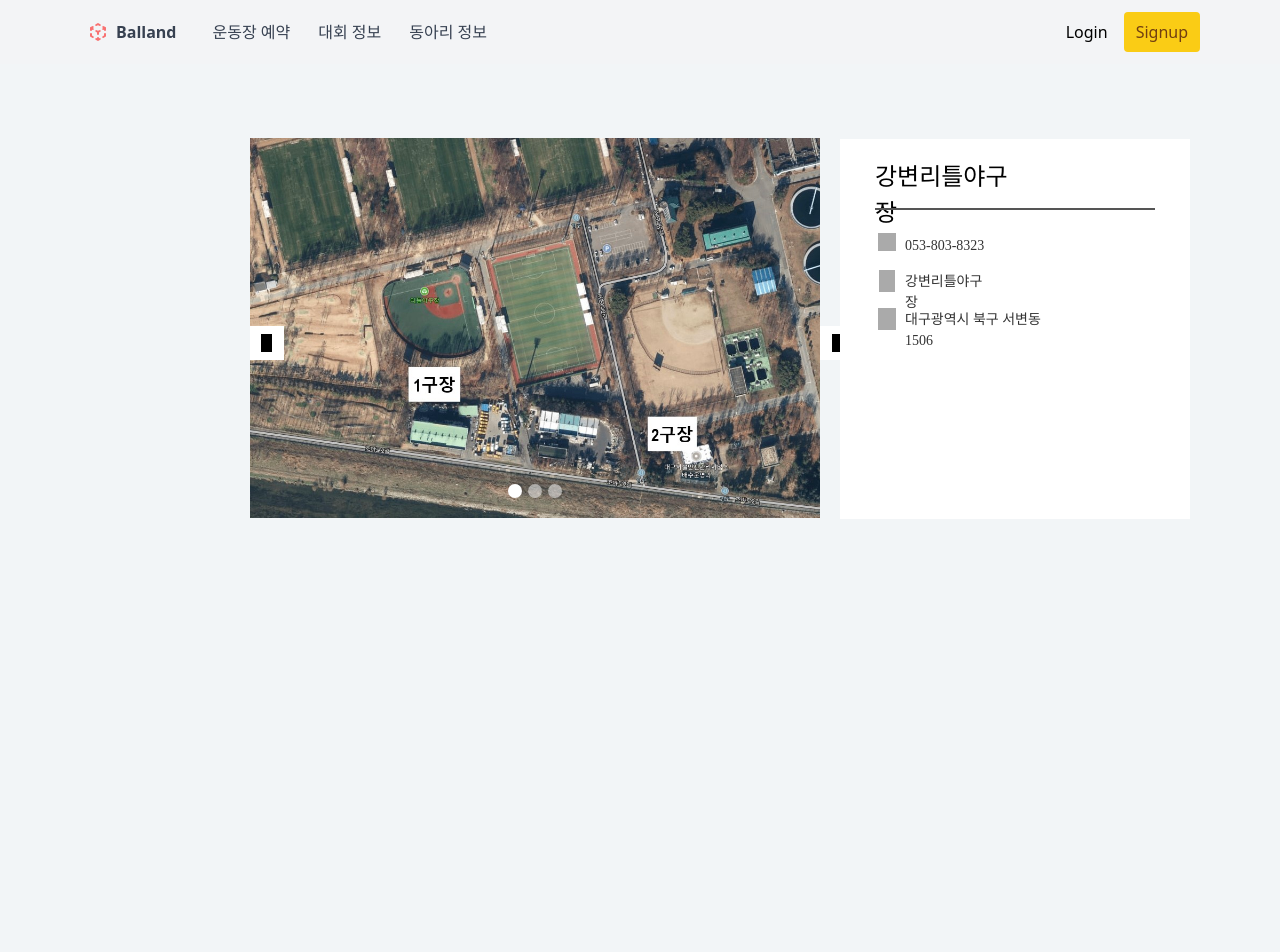
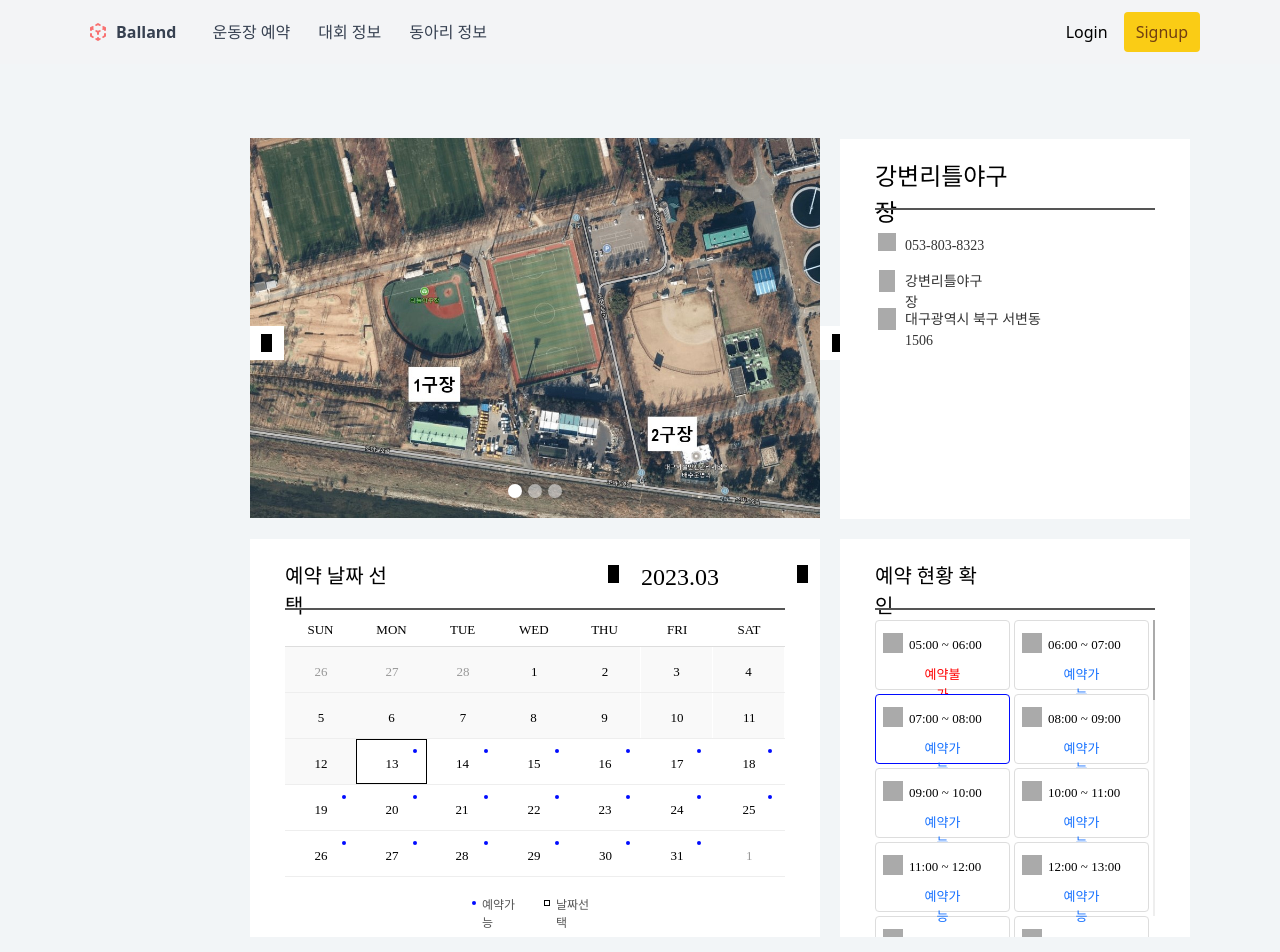
Before and after one commit to Ballandd/Balland_Web, a Next.js app in the folder balland/: page /club in a window 1280 px wide. Shown: the top 952 px of the page. Built offline with nearby package versions, Linux system fonts and the light colour scheme; no server answers.

Commit message:
Design(index.js): 운동장 예약 페이지 수정

```diff
--- a/balland/pages/club/index.js
+++ b/balland/pages/club/index.js
@@ -8,7 +8,6 @@ export default function Club() {
         <title>Tailwind Navbar Tutorial</title>
         <link rel="icon" href="/favicon.ico" />
       </Head>
-
 
       {/* content goes here e1_2*/}
       <div className = {styles.e1_2}>
@@ -60,240 +59,240 @@ export default function Club() {
     </div>
     <div className={styles.e4_1096}></div>
   </div>
-  {/* <div className={styles.e4_1097}>
-    <div className="e4_1098"></div><span  className="e4_1099">예약 날짜 선택</span>
-    <div className=e4_1100>
-      <div className=e4_1101><span  className="e4_1102">SUN</span><span  className="e4_1103">MON</span><span  className="e4_1104">TUE</span><span  className="e4_1105">WED</span><span  className="e4_1106">THU</span><span  className="e4_1107">FRI</span><span  className="e4_1108">SAT</span>
-        <div className="e4_1109"></div>
-        <div className="e4_1110"></div>
+   <div className={styles.e4_1097}>
+    <div className={styles.e4_1098}></div><span  className={styles.e4_1099}>예약 날짜 선택</span>
+    <div className={styles.e4_1100}>
+      <div className={styles.e4_1101}><span  className={styles.e4_1102}>SUN</span><span  className={styles.e4_1103}>MON</span><span  className={styles.e4_1104}>TUE</span><span  className={styles.e4_1105}>WED</span><span  className={styles.e4_1106}>THU</span><span  className={styles.e4_1107}>FRI</span><span  className={styles.e4_1108}>SAT</span>
+        <div className={styles.e4_1109}></div>
+        <div className={styles.e4_1110}></div>
       </div>
-      <div className=e4_1111>
-        <div className="e4_1112"></div>
-        <div className=e4_1113>
-          <div className="e4_1114"></div>
-          <div className="e4_1115"></div>
-          <div className="e4_1116"></div>
-          <div className="e4_1117"></div>
-          <div className="e4_1118"></div>
-          <div className="e4_1119"></div>
-          <div className="e4_1120"></div>
+      <div className={styles.e4_1111}>
+        <div className={styles.e4_1112}></div>
+        <div className={styles.e4_1113}>
+          <div className={styles.e4_1114}></div>
+          <div className={styles.e4_1115}></div>
+          <div className={styles.e4_1116}></div>
+          <div className={styles.e4_1117}></div>
+          <div className={styles.e4_1118}></div>
+          <div className={styles.e4_1119}></div>
+          <div className={styles.e4_1120}></div>
         </div>
-        <div className="e4_1121"></div><span  className="e4_1122">26</span><span  className="e4_1123">27</span><span  className="e4_1124">28</span><span  className="e4_1125">1</span><span  className="e4_1126">2</span><span  className="e4_1127">3</span><span  className="e4_1128">4</span>
+        <div className={styles.e4_1121}></div><span  className={styles.e4_1122}>26</span><span  className={styles.e4_1123}>27</span><span  className={styles.e4_1124}>28</span><span  className={styles.e4_1125}>1</span><span  className={styles.e4_1126}>2</span><span  className={styles.e4_1127}>3</span><span  className={styles.e4_1128}>4</span>
       </div>
-      <div className=e4_1129>
-        <div className="e4_1130"></div>
-        <div className=e4_1131>
-          <div className="e4_1132"></div>
-          <div className="e4_1133"></div>
-          <div className="e4_1134"></div>
-          <div className="e4_1135"></div>
-          <div className="e4_1136"></div>
-          <div className="e4_1137"></div>
-          <div className="e4_1138"></div>
+      <div className={styles.e4_1129}>
+        <div className={styles.e4_1130}></div>
+        <div className={styles.e4_1131}>
+          <div className={styles.e4_1132}></div>
+          <div className={styles.e4_1133}></div>
+          <div className={styles.e4_1134}></div>
+          <div className={styles.e4_1135}></div>
+          <div className={styles.e4_1136}></div>
+          <div className={styles.e4_1137}></div>
+          <div className={styles.e4_1138}></div>
         </div>
-        <div className="e4_1139"></div><span  className="e4_1140">5</span><span  className="e4_1141">6</span><span  className="e4_1142">7</span><span  className="e4_1143">8</span><span  className="e4_1144">9</span><span  className="e4_1145">10</span><span  className="e4_1146">11</span>
+        <div className={styles.e4_1139}></div><span  className={styles.e4_1140}>5</span><span  className={styles.e4_1141}>6</span><span  className={styles.e4_1142}>7</span><span  className={styles.e4_1143}>8</span><span  className={styles.e4_1144}>9</span><span  className={styles.e4_1145}>10</span><span  className={styles.e4_1146}>11</span>
       </div>
-      <div className=e4_1147>
-        <div className="e4_1148"></div>
-        <div className=e4_1149>
-          <div className="e4_1150"></div>
-          <div className="e4_1151"></div>
-          <div className="e4_1152"></div>
-          <div className="e4_1153"></div>
-          <div className="e4_1154"></div>
-          <div className="e4_1155"></div>
-          <div className="e4_1156"></div>
+      <div className={styles.e4_1147}>
+        <div className={styles.e4_1148}></div>
+        <div className={styles.e4_1149}>
+          <div className={styles.e4_1150}></div>
+          <div className={styles.e4_1151}></div>
+          <div className={styles.e4_1152}></div>
+          <div className={styles.e4_1153}></div>
+          <div className={styles.e4_1154}></div>
+          <div className={styles.e4_1155}></div>
+          <div className={styles.e4_1156}></div>
         </div>
-        <div className=e4_1157>
-          <div className="e4_1158"></div>
-          <div className="e4_1159"></div>
-          <div className="e4_1160"></div>
-          <div className="e4_1161"></div>
-          <div className="e4_1162"></div>
-          <div className="e4_1163"></div>
+        <div className={styles.e4_1157}>
+          <div className={styles.e4_1158}></div>
+          <div className={styles.e4_1159}></div>
+          <div className={styles.e4_1160}></div>
+          <div className={styles.e4_1161}></div>
+          <div className={styles.e4_1162}></div>
+          <div className={styles.e4_1163}></div>
         </div>
-        <div className="e4_1164"></div><span  className="e4_1165">12</span><span  className="e4_1166">13</span><span  className="e4_1167">14</span><span  className="e4_1168">15</span><span  className="e4_1169">16</span><span  className="e4_1170">17</span><span  className="e4_1171">18</span>
+        <div className={styles.e4_1164}></div><span  className={styles.e4_1165}>12</span><span  className={styles.e4_1166}>13</span><span  className={styles.e4_1167}>14</span><span  className={styles.e4_1168}>15</span><span  className={styles.e4_1169}>16</span><span  className={styles.e4_1170}>17</span><span  className={styles.e4_1171}>18</span>
       </div>
-      <div className=e4_1172>
-        <div className="e4_1173"></div>
-        <div className=e4_1174>
-          <div className="e4_1175"></div>
-          <div className="e4_1176"></div>
-          <div className="e4_1177"></div>
-          <div className="e4_1178"></div>
-          <div className="e4_1179"></div>
-          <div className="e4_1180"></div>
-          <div className="e4_1181"></div>
+      <div className={styles.e4_1172}>
+        <div className={styles.e4_1173}></div>
+        <div className={styles.e4_1174}>
+          <div className={styles.e4_1175}></div>
+          <div className={styles.e4_1176}></div>
+          <div className={styles.e4_1177}></div>
+          <div className={styles.e4_1178}></div>
+          <div className={styles.e4_1179}></div>
+          <div className={styles.e4_1180}></div>
+          <div className={styles.e4_1181}></div>
         </div>
-        <div className=e4_1182>
-          <div className="e4_1183"></div>
-          <div className="e4_1184"></div>
-          <div className="e4_1185"></div>
-          <div className="e4_1186"></div>
-          <div className="e4_1187"></div>
-          <div className="e4_1188"></div>
-          <div className="e4_1189"></div>
+        <div className={styles.e4_1182}>
+          <div className={styles.e4_1183}></div>
+          <div className={styles.e4_1184}></div>
+          <div className={styles.e4_1185}></div>
+          <div className={styles.e4_1186}></div>
+          <div className={styles.e4_1187}></div>
+          <div className={styles.e4_1188}></div>
+          <div className={styles.e4_1189}></div>
         </div>
-        <div className="e4_1190"></div><span  className="e4_1191">19</span><span  className="e4_1192">20</span><span  className="e4_1193">21</span><span  className="e4_1194">22</span><span  className="e4_1195">23</span><span  className="e4_1196">24</span><span  className="e4_1197">25</span>
+        <div className={styles.e4_1190}></div><span  className={styles.e4_1191}>19</span><span  className={styles.e4_1192}>20</span><span  className={styles.e4_1193}>21</span><span  className={styles.e4_1194}>22</span><span  className={styles.e4_1195}>23</span><span  className={styles.e4_1196}>24</span><span  className={styles.e4_1197}>25</span>
       </div>
-      <div className=e4_1198>
-        <div className="e4_1199"></div>
-        <div className=e4_1200>
-          <div className="e4_1201"></div>
-          <div className="e4_1202"></div>
-          <div className="e4_1203"></div>
-          <div className="e4_1204"></div>
-          <div className="e4_1205"></div>
-          <div className="e4_1206"></div>
-          <div className="e4_1207"></div>
+      <div className={styles.e4_1198}>
+        <div className={styles.e4_1199}></div>
+        <div className={styles.e4_1200}>
+          <div className={styles.e4_1201}></div>
+          <div className={styles.e4_1202}></div>
+          <div className={styles.e4_1203}></div>
+          <div className={styles.e4_1204}></div>
+          <div className={styles.e4_1205}></div>
+          <div className={styles.e4_1206}></div>
+          <div className={styles.e4_1207}></div>
         </div>
-        <div className=e4_1208>
-          <div className="e4_1209"></div>
-          <div className="e4_1210"></div>
-          <div className="e4_1211"></div>
-          <div className="e4_1212"></div>
-          <div className="e4_1213"></div>
-          <div className="e4_1214"></div>
+        <div className={styles.e4_1208}>
+          <div className={styles.e4_1209}></div>
+          <div className={styles.e4_1210}></div>
+          <div className={styles.e4_1211}></div>
+          <div className={styles.e4_1212}></div>
+          <div className={styles.e4_1213}></div>
+          <div className={styles.e4_1214}></div>
         </div>
-        <div className="e4_1215"></div><span  className="e4_1216">26</span><span  className="e4_1217">27</span><span  className="e4_1218">28</span><span  className="e4_1219">29</span><span  className="e4_1220">30</span><span  className="e4_1221">31</span><span  className="e4_1222">1</span>
+        <div className={styles.e4_1215}></div><span  className={styles.e4_1216}>26</span><span  className={styles.e4_1217}>27</span><span  className={styles.e4_1218}>28</span><span  className={styles.e4_1219}>29</span><span  className={styles.e4_1220}>30</span><span  className={styles.e4_1221}>31</span><span  className={styles.e4_1222}>1</span>
       </div>
     </div>
-    <div className=e4_1223><span  className="e4_1224">2023.03</span>
-      <div className=e4_1225>
-        <div className=e4_1226>
-          <div className="e4_1227"></div>
-          <div className="e4_1228"></div>
+    <div className={styles.e4_1223}><span  className={styles.e4_1224}>2023.03</span>
+      <div className={styles.e4_1225}>
+        <div className={styles.e4_1226}>
+          <div className={styles.e4_1227}></div>
+          <div className={styles.e4_1228}></div>
         </div>
       </div>
-      <div className=e4_1229>
-        <div className=e4_1230>
-          <div className="e4_1231"></div>
-          <div className="e4_1232"></div>
+      <div className={styles.e4_1229}>
+        <div className={styles.e4_1230}>
+          <div className={styles.e4_1231}></div>
+          <div className={styles.e4_1232}></div>
         </div>
       </div>
     </div>
-    <div className=e4_1233>
-      <div className=e4_1234>
-        <div className="e4_1235"></div><span  className="e4_1236">예약가능</span>
+    <div className={styles.e4_1233}>
+      <div className={styles.e4_1234}>
+        <div className={styles.e4_1235}></div><span  className={styles.e4_1236}>예약가능</span>
       </div>
-      <div className=e4_1237>
-        <div className="e4_1238"></div><span  className="e4_1239">날짜선택</span>
+      <div className={styles.e4_1237}>
+        <div className={styles.e4_1238}></div><span  className={styles.e4_1239}>날짜선택</span>
       </div>
     </div>
-  </div> */}
-  {/* <div className=e4_1240>
-    <div className="e4_1241"></div>
-    <div className="e4_1242"></div>
-    <div className="e4_1243"></div><span  className="e4_1244">예약 현황 확인</span>
-    <div className="e4_1245"></div>
-    <div className=e4_1246>
-      <div className=e4_1247>
-        <div className=e4_1248>
-          <div className=e4_1249>
-            <div className="e4_1250"></div><span  className="e4_1251">13:00 ~ 14:00</span><span  className="e4_1252">예약가능</span>
-            <div className=e4_1253>
-              <div className=e4_1254>
-                <div className="e4_1255"></div>
-                <div className="e4_1256"></div>
+  </div>
+  { <div className={styles.e4_1240}>
+    <div className={styles.e4_1241}></div>
+    <div className={styles.e4_1242}></div>
+    <div className={styles.e4_1243}></div><span  className={styles.e4_1244}>예약 현황 확인</span>
+    <div className={styles.e4_1245}></div>
+    <div className={styles.e4_1246}>
+      <div className={styles.e4_1247}>
+        <div className={styles.e4_1248}>
+          <div className={styles.e4_1249}>
+            <div className={styles.e4_1250}></div><span  className={styles.e4_1251}>13:00 ~ 14:00</span><span  className={styles.e4_1252}>예약가능</span>
+            <div className={styles.e4_1253}>
+              <div className={styles.e4_1254}>
+                <div className={styles.e4_1255}></div>
+                <div className={styles.e4_1256}></div>
               </div>
             </div>
           </div>
-          <div className=e4_1257>
-            <div className="e4_1258"></div><span  className="e4_1259">15:00 ~ 16:00</span><span  className="e4_1260">예약가능</span>
-            <div className=e4_1261>
-              <div className=e4_1262>
-                <div className="e4_1263"></div>
-                <div className="e4_1264"></div>
+          <div className={styles.e4_1257}>
+            <div className={styles.e4_1258}></div><span  className={styles.e4_1259}>15:00 ~ 16:00</span><span  className={styles.e4_1260}>예약가능</span>
+            <div className={styles.e4_1261}>
+              <div className={styles.e4_1262}>
+                <div className={styles.e4_1263}></div>
+                <div className={styles.e4_1264}></div>
               </div>
             </div>
           </div>
         </div>
       </div>
     </div>
-    <div className=e4_1265>
-      <div className="e4_1266"></div><span  className="e4_1267">05:00 ~ 06:00</span><span  className="e4_1268">예약불가</span>
-      <div className=e4_1269>
-        <div className=e4_1270>
-          <div className="e4_1271"></div>
-          <div className="e4_1272"></div>
+    <div className={styles.e4_1265}>
+      <div className={styles.e4_1266}></div><span  className={styles.e4_1267}>05:00 ~ 06:00</span><span  className={styles.e4_1268}>예약불가</span>
+      <div className={styles.e4_1269}>
+        <div className={styles.e4_1270}>
+          <div className={styles.e4_1271}></div>
+          <div className={styles.e4_1272}></div>
         </div>
       </div>
     </div>
-    <div className=e4_1273>
-      <div className="e4_1274"></div><span  className="e4_1275">06:00 ~ 07:00</span><span  className="e4_1276">예약가능</span>
-      <div className=e4_1277>
-        <div className=e4_1278>
-          <div className="e4_1279"></div>
-          <div className="e4_1280"></div>
+    <div className={styles.e4_1273}>
+      <div className={styles.e4_1274}></div><span  className={styles.e4_1275}>06:00 ~ 07:00</span><span  className={styles.e4_1276}>예약가능</span>
+      <div className={styles.e4_1277}>
+        <div className={styles.e4_1278}>
+          <div className={styles.e4_1279}></div>
+          <div className={styles.e4_1280}></div>
         </div>
       </div>
     </div>
-    <div className=e4_1281>
-      <div className="e4_1282"></div><span  className="e4_1283">07:00 ~ 08:00</span><span  className="e4_1284">예약가능</span>
-      <div className=e4_1285>
-        <div className=e4_1286>
-          <div className="e4_1287"></div>
-          <div className="e4_1288"></div>
+    <div className={styles.e4_1281}>
+      <div className={styles.e4_1282}></div><span  className={styles.e4_1283}>07:00 ~ 08:00</span><span  className={styles.e4_1284}>예약가능</span>
+      <div className={styles.e4_1285}>
+        <div className={styles.e4_1286}>
+          <div className={styles.e4_1287}></div>
+          <div className={styles.e4_1288}></div>
         </div>
       </div>
     </div>
-    <div className=e4_1289>
-      <div className="e4_1290"></div><span  className="e4_1291">08:00 ~ 09:00</span><span  className="e4_1292">예약가능</span>
-      <div className=e4_1293>
-        <div className=e4_1294>
-          <div className="e4_1295"></div>
-          <div className="e4_1296"></div>
+    <div className={styles.e4_1289}>
+      <div className={styles.e4_1290}></div><span  className={styles.e4_1291}>08:00 ~ 09:00</span><span  className={styles.e4_1292}>예약가능</span>
+      <div className={styles.e4_1293}>
+        <div className={styles.e4_1294}>
+          <div className={styles.e4_1295}></div>
+          <div className={styles.e4_1296}></div>
         </div>
       </div>
     </div>
-    <div className=e4_1297>
-      <div className="e4_1298"></div><span  className="e4_1299">09:00 ~ 10:00</span><span  className="e4_1300">예약가능</span>
-      <div className=e4_1301>
-        <div className=e4_1302>
-          <div className="e4_1303"></div>
-          <div className="e4_1304"></div>
+    <div className={styles.e4_1297}>
+      <div className={styles.e4_1298}></div><span  className={styles.e4_1299}>09:00 ~ 10:00</span><span  className={styles.e4_1300}>예약가능</span>
+      <div className={styles.e4_1301}>
+        <div className={styles.e4_1302}>
+          <div className={styles.e4_1303}></div>
+          <div className={styles.e4_1304}></div>
         </div>
       </div>
     </div>
-    <div className=e4_1305>
-      <div className="e4_1306"></div><span  className="e4_1307">10:00 ~ 11:00</span><span  className="e4_1308">예약가능</span>
-      <div className=e4_1309>
-        <div className=e4_1310>
-          <div className="e4_1311"></div>
-          <div className="e4_1312"></div>
+    <div className={styles.e4_1305}>
+      <div className={styles.e4_1306}></div><span  className={styles.e4_1307}>10:00 ~ 11:00</span><span  className={styles.e4_1308}>예약가능</span>
+      <div className={styles.e4_1309}>
+        <div className={styles.e4_1310}>
+          <div className={styles.e4_1311}></div>
+          <div className={styles.e4_1312}></div>
         </div>
       </div>
     </div>
-    <div className=e4_1313>
-      <div className="e4_1314"></div><span  className="e4_1315">11:00 ~ 12:00</span><span  className="e4_1316">예약가능</span>
-      <div className=e4_1317>
-        <div className=e4_1318>
-          <div className="e4_1319"></div>
-          <div className="e4_1320"></div>
+    <div className={styles.e4_1313}>
+      <div className={styles.e4_1314}></div><span  className={styles.e4_1315}>11:00 ~ 12:00</span><span  className={styles.e4_1316}>예약가능</span>
+      <div className={styles.e4_1317}>
+        <div className={styles.e4_1318}>
+          <div className={styles.e4_1319}></div>
+          <div className={styles.e4_1320}></div>
         </div>
       </div>
     </div>
-    <div className=e4_1321>
-      <div className="e4_1322"></div><span  className="e4_1323">12:00 ~ 13:00</span><span  className="e4_1324">예약가능</span>
-      <div className=e4_1325>
-        <div className=e4_1326>
-          <div className="e4_1327"></div>
-          <div className="e4_1328"></div>
+    <div className={styles.e4_1321}>
+      <div className={styles.e4_1322}></div><span  className={styles.e4_1323}>12:00 ~ 13:00</span><span  className={styles.e4_1324}>예약가능</span>
+      <div className={styles.e4_1325}>
+        <div className={styles.e4_1326}>
+          <div className={styles.e4_1327}></div>
+          <div className={styles.e4_1328}></div>
         </div>
       </div>
     </div>
-  </div> */}
-  {/* <div className=e4_1329>
-    <div className="e4_1330"></div>
-    <div className=e4_1331><span  className="e4_1332">예약하기</span>
-      <div className=e4_1333>
-        <div className=e4_1334>
-          <div className="e4_1335"></div>
-          <div className="e4_1336"></div>
+  </div> }
+  { <div className={styles.e4_1329}>
+    <div className={styles.e4_1330}></div>
+    <div className={styles.e4_1331}><span  className={styles.e4_1332}>예약하기</span>
+      <div className={styles.e4_1333}>
+        <div className={styles.e4_1334}>
+          <div className={styles.e4_1335}></div>
+          <div className={styles.e4_1336}></div>
         </div>
       </div>
     </div>
-  </div> */}
+  </div> }
 </div>
     </div>
   );
--- a/balland/styles/Bigground.module.css
+++ b/balland/styles/Bigground.module.css
@@ -1,4 +1,4 @@
-.1_2 {
+.e1_2 {
 	overflow:hidden;
 }
 .e1_2 {
@@ -975,7 +975,7 @@
 	left:71px;
 	top:0px;
 }
-.4_1156 {
+.e4_1156 {
 	border:1px solid rgba(0, 0, 0, 1);
 }
 .e4_1157 {
@@ -1792,7 +1792,7 @@
 	left:0px;
 	top:4px;
 }
-.4_1238 {
+.e4_1238 {
 	border:1px solid rgba(0, 0, 0, 1);
 }
 .e4_1239 {
@@ -1865,7 +1865,7 @@
 	left:0px;
 	top:377px;
 }
-.4_1247 {
+.e4_1247 {
 	overflow:hidden;
 }
 .e4_1247 {
@@ -1902,7 +1902,7 @@
 	border-bottom-left-radius:4px;
 	border-bottom-right-radius:4px;
 }
-.4_1250 {
+.e4_1250 {
 	border:1px solid rgba(221.24999821186066, 221.24999821186066, 221.24999821186066, 1);
 }
 .e4_1251 {
@@ -1977,7 +1977,7 @@
 	border-bottom-left-radius:4px;
 	border-bottom-right-radius:4px;
 }
-.4_1258 {
+.e4_1258 {
 	border:1px solid rgba(221.24999821186066, 221.24999821186066, 221.24999821186066, 1);
 }
 .e4_1259 {
@@ -2052,7 +2052,7 @@
 	border-bottom-left-radius:4px;
 	border-bottom-right-radius:4px;
 }
-.4_1266 {
+.e4_1266 {
 	border:1px solid rgba(221.24999821186066, 221.24999821186066, 221.24999821186066, 1);
 }
 .e4_1267 {
@@ -2127,7 +2127,7 @@
 	border-bottom-left-radius:4px;
 	border-bottom-right-radius:4px;
 }
-.4_1274 {
+.e4_1274 {
 	border:1px solid rgba(221.24999821186066, 221.24999821186066, 221.24999821186066, 1);
 }
 .e4_1275 {
@@ -2202,7 +2202,7 @@
 	border-bottom-left-radius:4px;
 	border-bottom-right-radius:4px;
 }
-.4_1282 {
+.e4_1282 {
 	border:1px solid rgba(1.0624989867210388, 11.219989489763975, 255, 1);
 }
 .e4_1283 {
@@ -2277,7 +2277,7 @@
 	border-bottom-left-radius:4px;
 	border-bottom-right-radius:4px;
 }
-.4_1290 {
+.e4_1290 {
 	border:1px solid rgba(221.24999821186066, 221.24999821186066, 221.24999821186066, 1);
 }
 .e4_1291 {
@@ -2352,7 +2352,7 @@
 	border-bottom-left-radius:4px;
 	border-bottom-right-radius:4px;
 }
-.4_1298 {
+.e4_1298 {
 	border:1px solid rgba(221.24999821186066, 221.24999821186066, 221.24999821186066, 1);
 }
 .e4_1299 {
@@ -2427,7 +2427,7 @@
 	border-bottom-left-radius:4px;
 	border-bottom-right-radius:4px;
 }
-.4_1306 {
+.e4_1306 {
 	border:1px solid rgba(221.24999821186066, 221.24999821186066, 221.24999821186066, 1);
 }
 .e4_1307 {
@@ -2502,7 +2502,7 @@
 	border-bottom-left-radius:4px;
 	border-bottom-right-radius:4px;
 }
-.4_1314 {
+.e4_1314 {
 	border:1px solid rgba(221.24999821186066, 221.24999821186066, 221.24999821186066, 1);
 }
 .e4_1315 {
@@ -2577,7 +2577,7 @@
 	border-bottom-left-radius:4px;
 	border-bottom-right-radius:4px;
 }
-.4_1322 {
+.e4_1322 {
 	border:1px solid rgba(221.24999821186066, 221.24999821186066, 221.24999821186066, 1);
 }
 .e4_1323 {
```
Also changed, not shown: balland/pages/competition/index.js (+161 -158 lines), balland/styles/Competition.module.css (+7 -7 lines).
